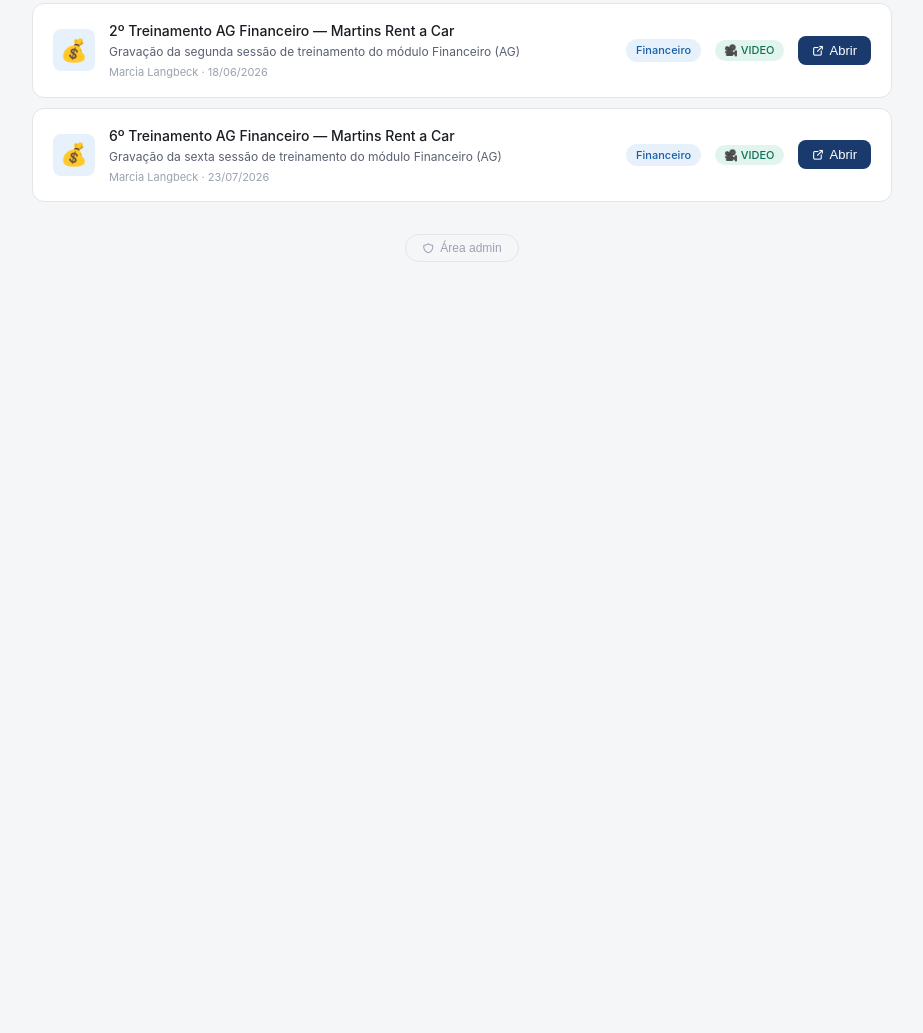
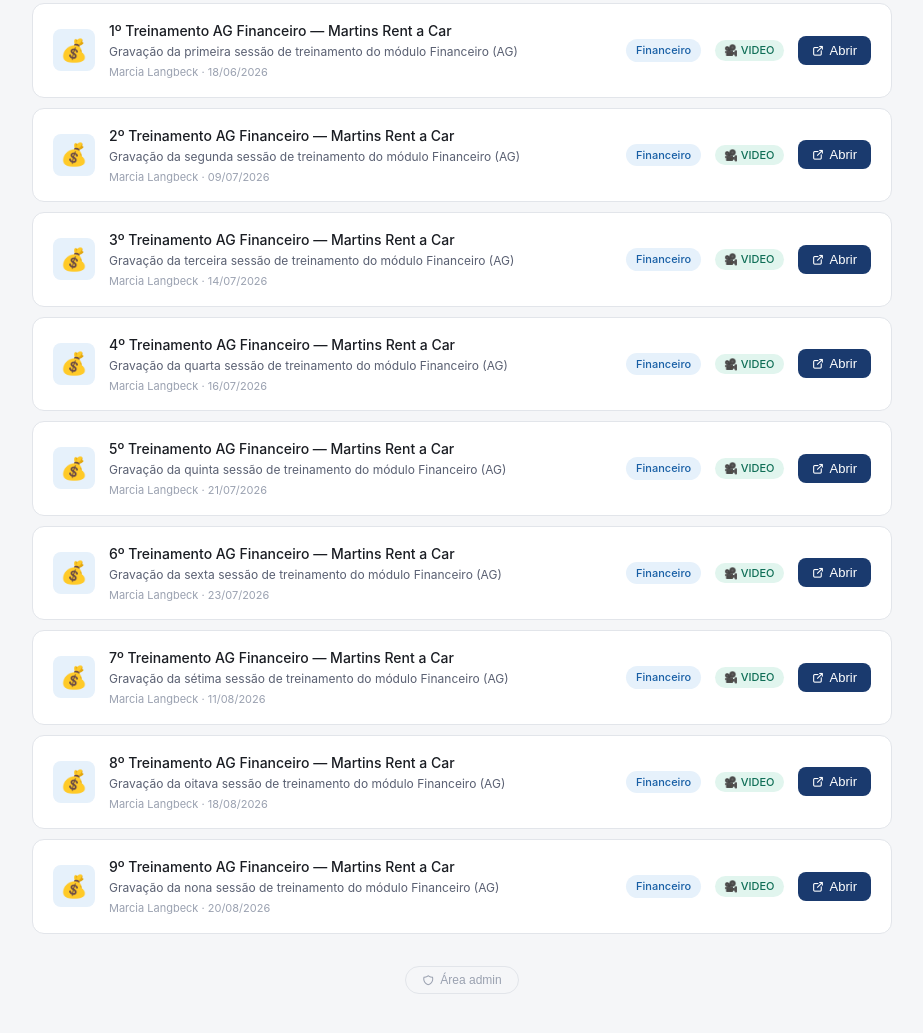
Before and after one commit to elielson60/Treinamentos---ERP, a plain HTML site: page index.html in a window 1280 px wide. Shown: the part 1673-2706 px from the top of the page, without its empty margins (178-1101 px from the left). Before the commit the page ends 1999 px from the top, so only its background shows below. Drawn offline with Linux system fonts and the light colour scheme.

Commit message:
Add files via upload

```diff
--- a/index.html
+++ b/index.html
@@ -560,7 +560,7 @@
 let activeCat = 'Todos';
 
 /* ── DADOS SEED ── */
-const SEED_VERSION = 6;
+const SEED_VERSION = 9;
 const SEED = [
   {
     id: 6,
@@ -648,10 +648,38 @@
   },
   {
     id: 5,
+    title: '1º Treinamento AG Financeiro — Martins Rent a Car',
+    url: 'https://drive.google.com/file/d/1vLZ5gnBT-nWdyc1oGp8ES-8fCKUS24q3/view?usp=sharing',
+    desc: 'Gravação da primeira sessão de treinamento do módulo Financeiro (AG)',
+    cat: 'Financeiro', auth: 'Marcia Langbeck', date: '2026-06-18', tipo: 'video'
+  },
+  {
+    id: 17,
     title: '2º Treinamento AG Financeiro — Martins Rent a Car',
-    url: 'https://drive.google.com/file/d/1ENTofJU3u8PBCTgLncPUPS2IR0oUrjfK/view?usp=drive_link',
+    url: 'https://drive.google.com/file/d/1z5urgaiGAcJDeBUuVc8L_CCKR2jV2b9V/view?usp=sharing',
     desc: 'Gravação da segunda sessão de treinamento do módulo Financeiro (AG)',
-    cat: 'Financeiro', auth: 'Marcia Langbeck', date: '2026-06-18', tipo: 'video'
+    cat: 'Financeiro', auth: 'Marcia Langbeck', date: '2026-07-09', tipo: 'video'
+  },
+  {
+    id: 18,
+    title: '3º Treinamento AG Financeiro — Martins Rent a Car',
+    url: 'https://drive.google.com/file/d/13wml0wrjfb8ey4I_sFyU83lK1fx6Icdf/view?usp=sharing',
+    desc: 'Gravação da terceira sessão de treinamento do módulo Financeiro (AG)',
+    cat: 'Financeiro', auth: 'Marcia Langbeck', date: '2026-07-14', tipo: 'video'
+  },
+  {
+    id: 19,
+    title: '4º Treinamento AG Financeiro — Martins Rent a Car',
+    url: 'https://drive.google.com/file/d/1N3kEm2OEN0OBWlyR_QMcN9pU1C8Cbkg_/view?usp=sharing',
+    desc: 'Gravação da quarta sessão de treinamento do módulo Financeiro (AG)',
+    cat: 'Financeiro', auth: 'Marcia Langbeck', date: '2026-07-16', tipo: 'video'
+  },
+  {
+    id: 20,
+    title: '5º Treinamento AG Financeiro — Martins Rent a Car',
+    url: 'https://drive.google.com/file/d/1Bs6vwVDRSLoIV0s9ys-S4vRSqjCQUnS_/view?usp=sharing',
+    desc: 'Gravação da quinta sessão de treinamento do módulo Financeiro (AG)',
+    cat: 'Financeiro', auth: 'Marcia Langbeck', date: '2026-07-21', tipo: 'video'
   },
   {
     id: 12,
@@ -659,6 +687,27 @@
     url: 'https://drive.google.com/file/d/1dRHHlCOH-lfOdMKwRxvPIlNJGB8vxiMt/view',
     desc: 'Gravação da sexta sessão de treinamento do módulo Financeiro (AG)',
     cat: 'Financeiro', auth: 'Marcia Langbeck', date: '2026-07-23', tipo: 'video'
+  },
+  {
+    id: 21,
+    title: '7º Treinamento AG Financeiro — Martins Rent a Car',
+    url: 'https://drive.google.com/file/d/1U69Hsh7i78Emb9CDYrMaWfd-bEcSfPhJ/view?usp=sharing',
+    desc: 'Gravação da sétima sessão de treinamento do módulo Financeiro (AG)',
+    cat: 'Financeiro', auth: 'Marcia Langbeck', date: '2026-08-11', tipo: 'video'
+  },
+  {
+    id: 16,
+    title: '8º Treinamento AG Financeiro — Martins Rent a Car',
+    url: 'https://drive.google.com/file/d/1fEsn_1DiitPT9rzjeiYYljftYEuq8SaN/view',
+    desc: 'Gravação da oitava sessão de treinamento do módulo Financeiro (AG)',
+    cat: 'Financeiro', auth: 'Marcia Langbeck', date: '2026-08-18', tipo: 'video'
+  },
+  {
+    id: 15,
+    title: '9º Treinamento AG Financeiro — Martins Rent a Car',
+    url: 'https://drive.google.com/file/d/1EUsB4el58WEwVsez6v4xmFw99MCc55I9/view?usp=sharing',
+    desc: 'Gravação da nona sessão de treinamento do módulo Financeiro (AG)',
+    cat: 'Financeiro', auth: 'Marcia Langbeck', date: '2026-08-20', tipo: 'video'
   }
 ];
 
```
